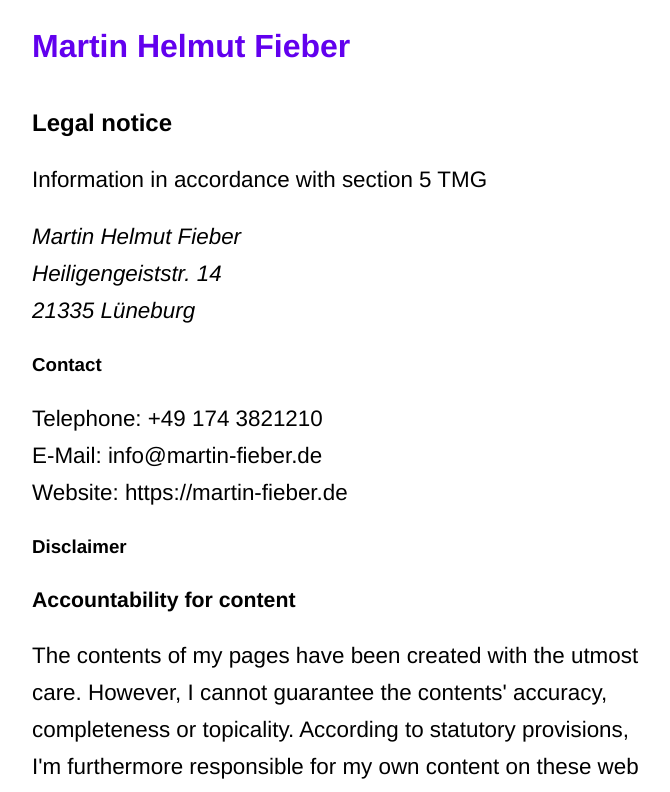
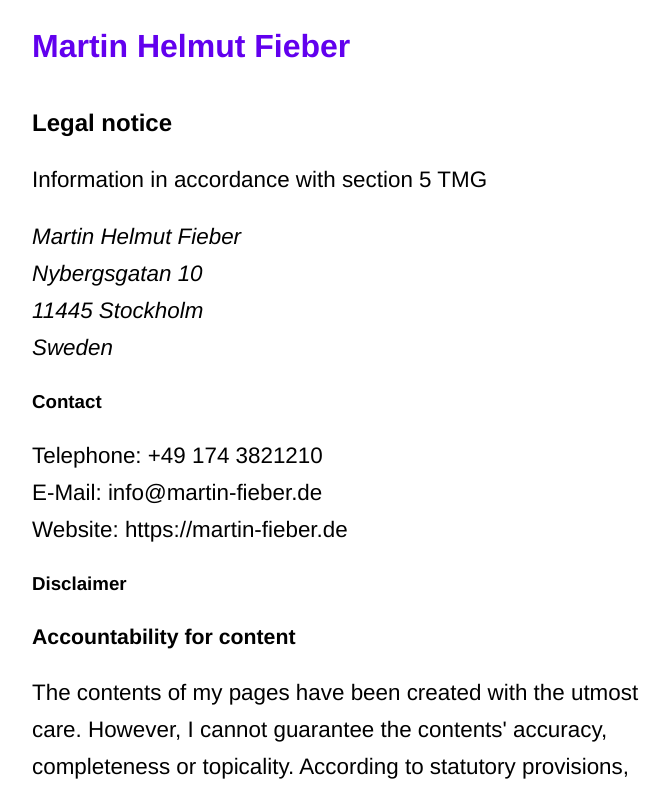
Before and after one commit to MartinHelmut/martin-fieber.de, a Next.js app: page /legal-notice in a window 1280 px wide. Shown: the top 792 px of the page, without its empty margins (298-968 px from the left). Built offline with nearby package versions, Linux system fonts and the light colour scheme.

Commit message:
feat: update my address

```diff
--- a/package.json
+++ b/package.json
@@ -19,7 +19,7 @@
   },
   "engines": {
     "node": ">=10",
-    "yarn": ">=1.17"
+    "yarn": ">=1.15"
   },
   "repository": {
     "type": "git",
--- a/pages/legal-notice.jsx
+++ b/pages/legal-notice.jsx
@@ -14,9 +14,11 @@ const LegalNotice = () => (
     <Address>
       Martin Helmut Fieber
       <br />
-      Heiligengeiststr. 14
+      Nybergsgatan 10
       <br />
-      21335 Lüneburg
+      11445 Stockholm
+      <br />
+      Sweden
     </Address>
     <SubHeadline id="contact">Contact</SubHeadline>
     <Text>
```
Also changed, not shown: 1 other file (tests, documents, lock files or other folders).
